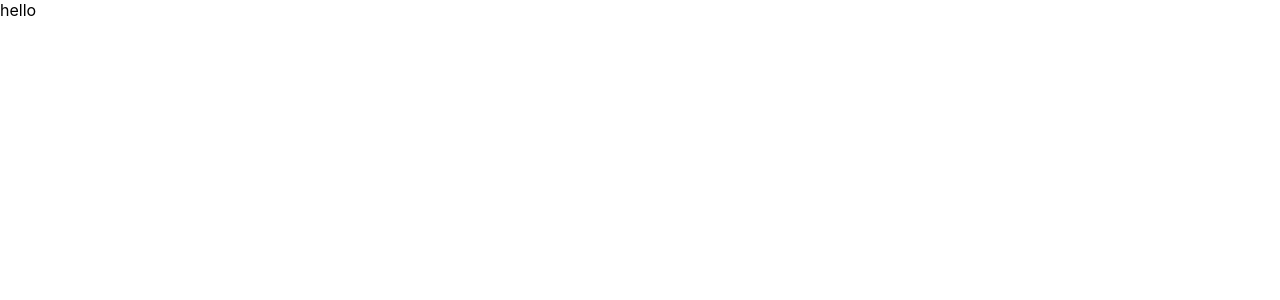
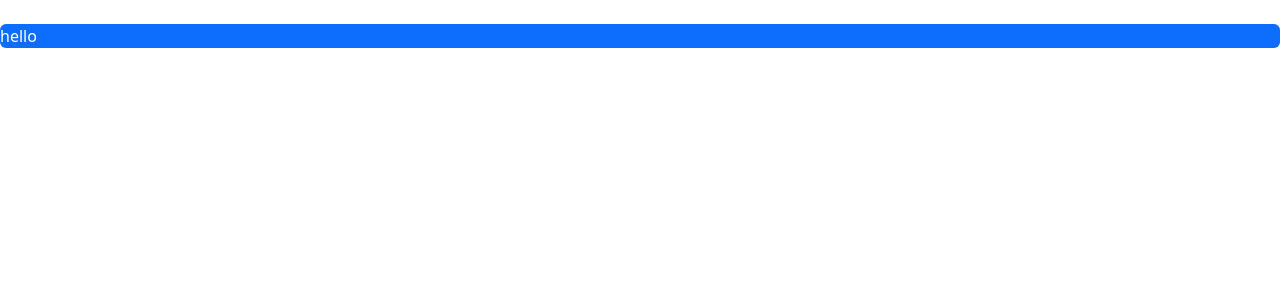
Before and after one commit to abnercabrera28/team-members, a React (Create React App) app: page / in a window 1280 px wide. Shown: the top 300 px of the page. Built offline with nearby package versions, Linux system fonts and the light colour scheme.

Commit message:
import bootstrap on index.js and give div a class name in App.js

```diff
--- a/src/App.js
+++ b/src/App.js
@@ -2,7 +2,7 @@
 
 function App() {
   return (
-    <div className="App">
+    <div className="mt-4 p5 bg-primary text-white rounded">
       hello
     </div>
   );
--- a/src/index.js
+++ b/src/index.js
@@ -1,7 +1,7 @@
 import React from 'react';
 import ReactDOM from 'react-dom/client';
-import './index.css';
 import App from './App';
+import "bootstrap/dist/css/bootstrap.min.css"
 import reportWebVitals from './reportWebVitals';
 
 const root = ReactDOM.createRoot(document.getElementById('root'));
```
